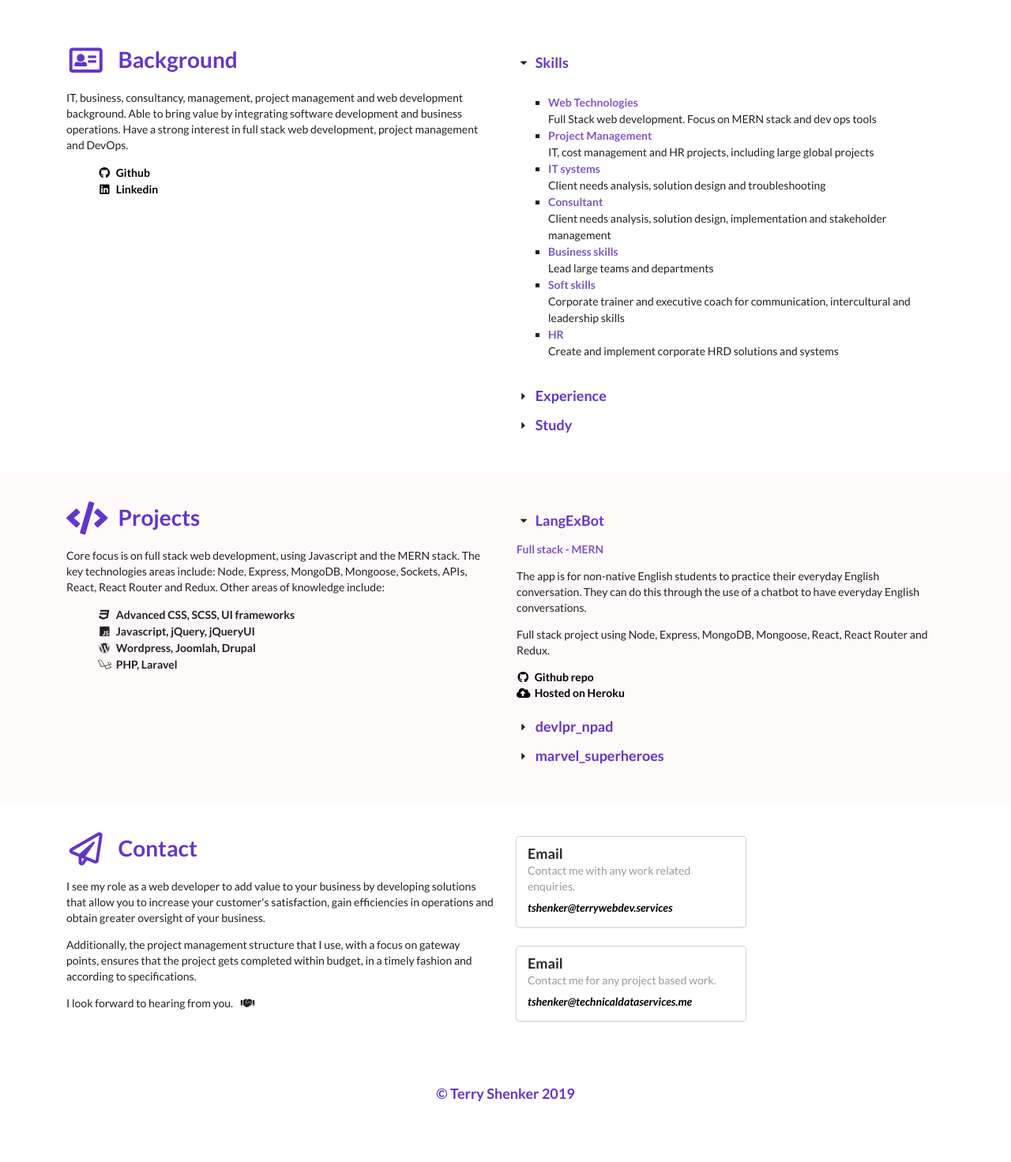
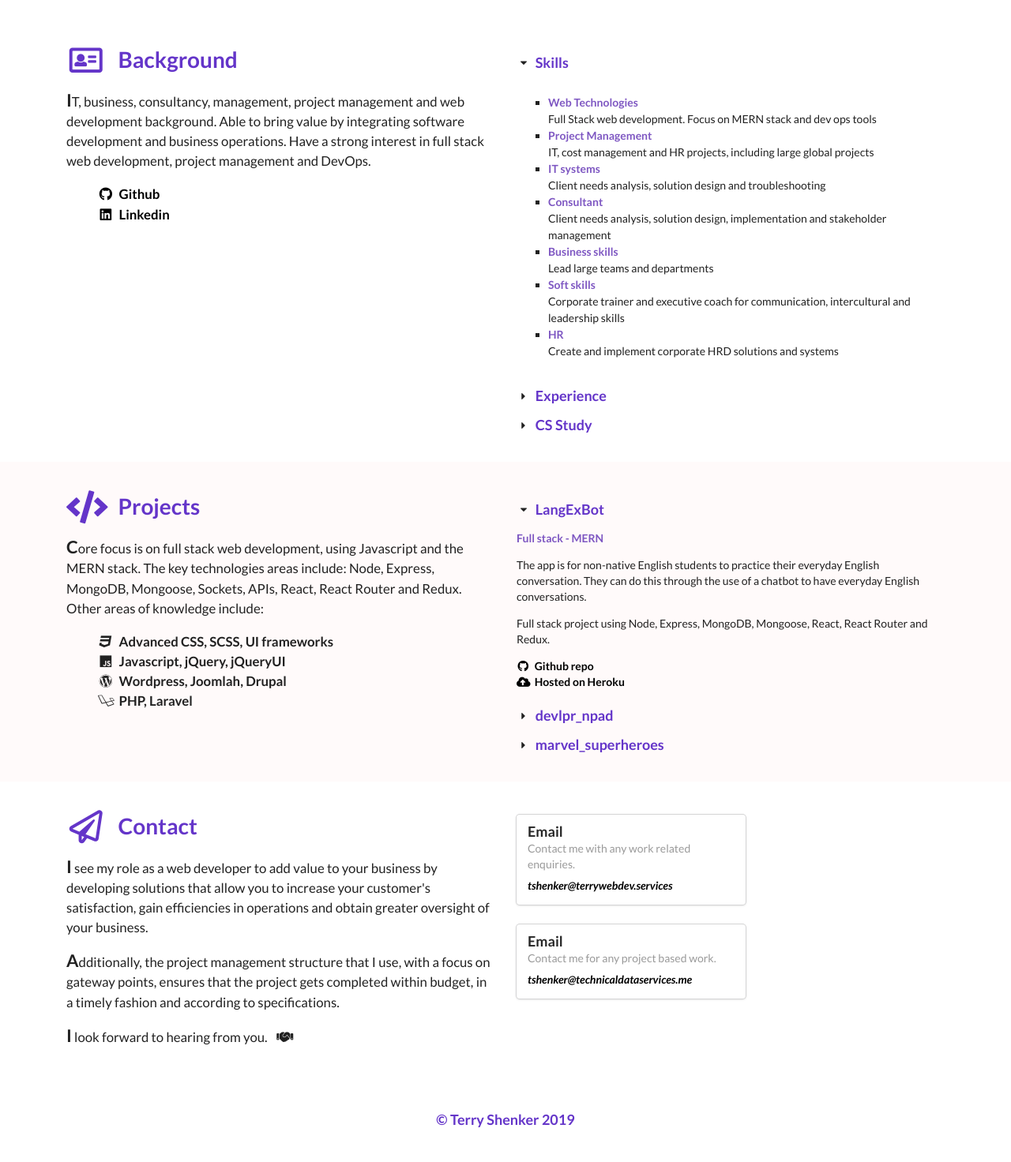
Before and after one commit to Tezza1/final_portfolio, a plain HTML site: page index.html in a window 1280 px wide. Shown: the part 628-2100 px from the top of the page at 79% size. Before the commit the page ends 2068 px from the top, so only its background shows below. Drawn offline with nearby package versions, Linux system fonts and the light colour scheme.

Commit message:
added modals and styling

```diff
--- a/css/styles.css
+++ b/css/styles.css
@@ -62,7 +62,16 @@ li {
     line-height: 1.5em;
 }
 
-/* SKILLS */
+.left-standout-text {
+    line-height: 1.5em;
+    font-size: 1.2em;
+}
+
+.first-letter {
+    font-weight: bold;
+    font-size: 1.3em;
+}
+
 .list-box {
     list-style: square;
 }
@@ -88,6 +97,10 @@ li {
     padding-left: 0.5em;
 }
 
+.zoom-in {
+    cursor: zoom-in;
+}
+
 /* FOOTER */
 #footer {
     padding: 4em 2em 3em 2em;
--- a/index.html
+++ b/index.html
@@ -15,13 +15,16 @@
 </head>
 <body id="the-body">
     <!-- MENU -->
+    <nav>
         <div class="ui inverted three item pointing top fixed menu">
           <a class="active item" id="item1" href="#top-content-container">Background</a>
           <a class="item" id="item2" href="#middle-content-container">Projects</a>
           <a class="item" id="item3" href="#bottom-content-container">Contact</a>
         </div>
+    </nav>
 
     <!-- BANNER -->
+    <header>
         <img class="ui fluid image" id="static" src="img/dark_skyline.jpg" alt="Skyline">
 
         <div class="ui container">
@@ -29,13 +32,16 @@
                 <h1 class="ui large header center aligned" id="page-header"><span id="blur">Portfolio for</span> <br /><span id="focus-header" class="ui violet header">Terry Shenker</span></h1>
             </div>
         </div>
+    </header>
 
     <!-- BACKGROUND -->
+    <main>
+        <section>
             <div class="ui two column doubling stackable grid container content-white" id="top-content-container">
                 <div class="column">
                     <h1 class="ui violet header"><i class="address card outline icon"></i> Background</h1>
-            <p>IT, business, consultancy, management, project management and web development background. Able to bring value by integrating software development and business operations. Have a strong interest in full stack web development, project management and DevOps.</p>
-            <ul>
+                    <p class="left-standout-text"><span class="first-letter">I</span>T, business, consultancy, management, project management and web development background. Able to bring value by integrating software development and business operations. Have a strong interest in full stack web development, project management and DevOps.</p>
+                    <ul class="left-standout-text">
                         <li><a href="https://github.com/Tezza1" target="_blank"><i class="github icon"></i> Github</a></li>
                         <li><a href="https://www.linkedin.com/in/terry-shenker/" target="_blank"><i class="linkedin icon"></i> Linkedin</a></li>
                         <!-- <li><a href="#"><i class="world icon"></i> Website</a></li> -->
@@ -72,7 +78,7 @@
                             </p>
                         </div>
                         <div class="title">
-                    <i class="dropdown icon"></i> <span class="ui header violet medium">Study</span>
+                            <i class="dropdown icon"></i> <span class="ui header violet medium">CS Study</span>
                         </div>
                         <div class="content">
                             <p class="transition hidden">
@@ -103,13 +109,15 @@
                     </div>
                 </div>
             </div>
+        </section>
 
         <!-- PROJECTS -->
+        <section>
             <div class="ui two column doubling stackable grid container content-grey" id="middle-content-container">
                 <div class="column">
                     <h1 class="ui violet header"><i class="code icon"></i> Projects</h1>
-            <p> Core focus is on full stack web development, using Javascript and the MERN stack. The key  technologies areas include: Node, Express, MongoDB, Mongoose, Sockets, APIs, React, React Router and Redux. Other areas of knowledge include:</p>
-            <ul class="key-list">
+                    <p class="left-standout-text"><span class="first-letter">C</span>ore focus is on full stack web development, using Javascript and the MERN stack. The key  technologies areas include: Node, Express, MongoDB, Mongoose, Sockets, APIs, React, React Router and Redux. Other areas of knowledge include:</p>
+                    <ul class="key-list left-standout-text">
                         <li><i class="css3 icon"></i> Advanced CSS, SCSS, UI frameworks</li>
                         <li><i class="js icon"></i> Javascript, jQuery, jQueryUI</li>
                         <li><i class="wordpress icon"></i> Wordpress, Joomlah, Drupal</li>
@@ -123,7 +131,7 @@
                         </div>
                         <div class="active content">
                             <p class="transition hidden">
-                        <img class="ui fluid image" src="img/LangExBot.png" alt="Screenshot of LangExBot app">
+                                <img class="ui fluid image zoom-in" id="langexbot_modal" src="img/LangExBot.png" alt="Screenshot of LangExBot app">
                                 <p><span class="box-header">Full stack - MERN</span></p>
                                 <p>The app is for non-native English students to practice their everyday English conversation. They can do this through the use of a chatbot to have everyday English conversations.</p>
                                 <p>Full stack project using Node, Express, MongoDB, Mongoose, React, React Router and Redux.</p>
@@ -136,7 +144,7 @@
                         </div>
                         <div class="content">
                             <p class="transition hidden">
-                        <img class="ui fluid image" src="img/devlp_npad.png" alt="Screenshot of devlpr_npad app">
+                                <img class="ui fluid image zoom-in" id="npad_modal" src="img/devlp_npad.png" alt="Screenshot of devlpr_npad app">
                                 <p><span class="box-header">Backend - Node, Express, Mongo</span></p>
                                 <p>The app is for developers to have a place to record their ideas and plans as they are working through a project. It can also act as a repository of thoughts and ideas from past projects.</p>
                                 <p>Node project using Node, Express, MongoDB, Mongoose and EJS</p>
@@ -149,7 +157,7 @@
                         </div>
                         <div class="content">
                             <p class="transition hidden">
-                        <img class="ui fluid image" src="img/marvel.png" alt="Screenshot of Marvel app">
+                                <img class="ui fluid image zoom-in" id="marvel_modal" src="img/marvel.png" alt="Screenshot of Marvel app">
                                 <p><span class="box-header">Frontend - jQuery, APIs</span></p>
                                 <p>Users can get information about their favorite Marvel superhero, including comics and movies that they have appeared in, information about the characters and view trailers and clips from Marvel.</p>
                                 <p>jQuery, custom CSS grid and extensive, integrated API calls.</p>
@@ -161,14 +169,33 @@
                 </div>
             </div>
 
+            <!-- MODAL CONTENT -->
+            <div class="ui modal langexbot_modal">
+                <i class="close icon"></i>
+                <img class="ui fluid image" src="img/LangExBot.png" alt="Screenshot of LangExBot app">
+            </div>
+
+            <div class="ui modal npad_modal">
+                <i class="close icon"></i>
+                <img class="ui fluid image" src="img/devlp_npad.png" alt="Screenshot of devlpr_npad app">
+            </div>
+
+            <div class="ui modal marvel_modal">
+                <i class="close icon"></i>
+                <img class="ui fluid image" src="img/marvel.png" alt="Screenshot of Marvel app">
+            </div>
+        </section>
+
+
         <!-- CONTACT -->
+        <section>
             <div class="ui two column doubling stackable grid container content-white" id="bottom-content-container">
                 <div class="column">
                     <h1 class="ui violet header"><i class="paper plane outline icon"></i> Contact</h1>
-            <p>I see my role as a web developer to add value to your business by developing solutions that allow you to increase your customer's satisfaction, gain efficiencies in operations and obtain greater oversight of your business.</p>
-            <p>Additionally, the project management structure that I use, with a focus on gateway points, ensures that the project gets completed within budget, in a timely fashion and according to specifications.</p>
-            <p>I look forward to hearing from you. <i class="handshake icon final-icon"></i></p>
-<!--             <ul>
+                    <p class="left-standout-text"><span class="first-letter">I</span> see my role as a web developer to add value to your business by developing solutions that allow you to increase your customer's satisfaction, gain efficiencies in operations and obtain greater oversight of your business.</p>
+                    <p class="left-standout-text"><span class="first-letter">A</span>dditionally, the project management structure that I use, with a focus on gateway points, ensures that the project gets completed within budget, in a timely fashion and according to specifications.</p>
+                    <p class="left-standout-text"><span class="first-letter">I</span> look forward to hearing from you. <i class="handshake icon final-icon"></i></p>
+                    <!-- <ul>
                         <li><a href="#"><i class="mobile alternate icon"></i> Mobile</a></li>
                         <li><a href="#"><i class="skype icon"></i> Skype</a></li>
                         <li><a href="#"><i class="apple icon"></i> Facetime</a></li>
@@ -197,13 +224,15 @@
                     </div>
                 </div>
             </div>
+        </section>
+    </main>
 
     <!-- FOOTER -->
+    <footer>
         <div class="ui container" id="footer">
-        <footer>
             <p class="ui violet medium header center aligned">&copy; Terry Shenker 2019</p>
+        </div>
     </footer>
-    </div>
     <script src="https://code.jquery.com/jquery-3.3.1.min.js" integrity="sha256-FgpCb/KJQlLNfOu91ta32o/NMZxltwRo8QtmkMRdAu8=" crossorigin="anonymous"></script>
     <script src="https://cdnjs.cloudflare.com/ajax/libs/semantic-ui/2.4.1/semantic.min.js"></script>
     <script language='javascript'>
@@ -229,6 +258,28 @@
 
             // initialize the accordion
             $('.ui.accordion').accordion();
+
+            // initializing the modal
+            $("#langexbot_modal").click(function(){
+                $(".langexbot_modal").modal('show');
+            });
+            $(".langexbot_modal").modal({
+                closable: true
+            });
+
+            $("#npad_modal").click(function(){
+                $(".npad_modal").modal('show');
+            });
+            $(".npad_modal").modal({
+                closable: true
+            });
+
+            $("#marvel_modal").click(function(){
+                $(".marvel_modal").modal('show');
+            });
+            $(".marvel_modal").modal({
+                closable: true
+            });
         });
     </script>
 </body>
```
Lines whose indentation alone changed are shown as unchanged.
